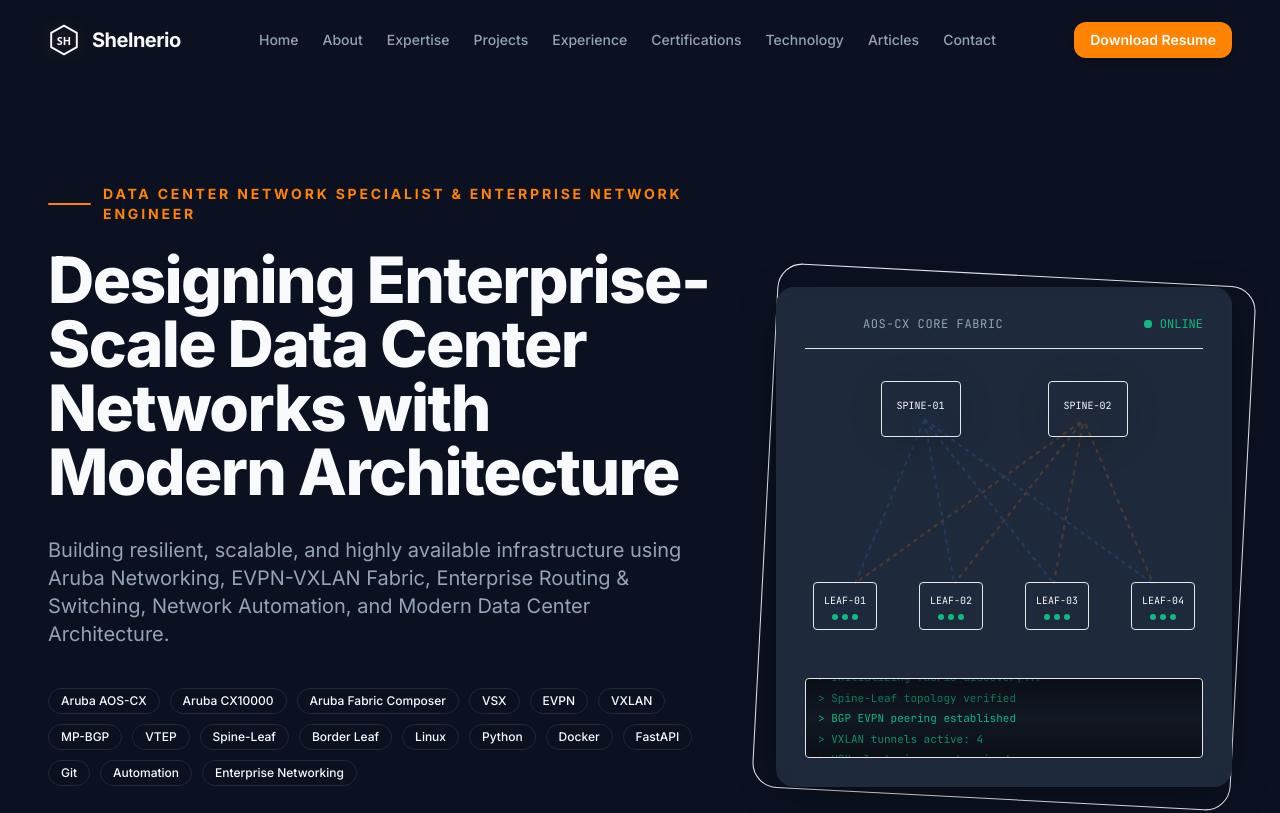
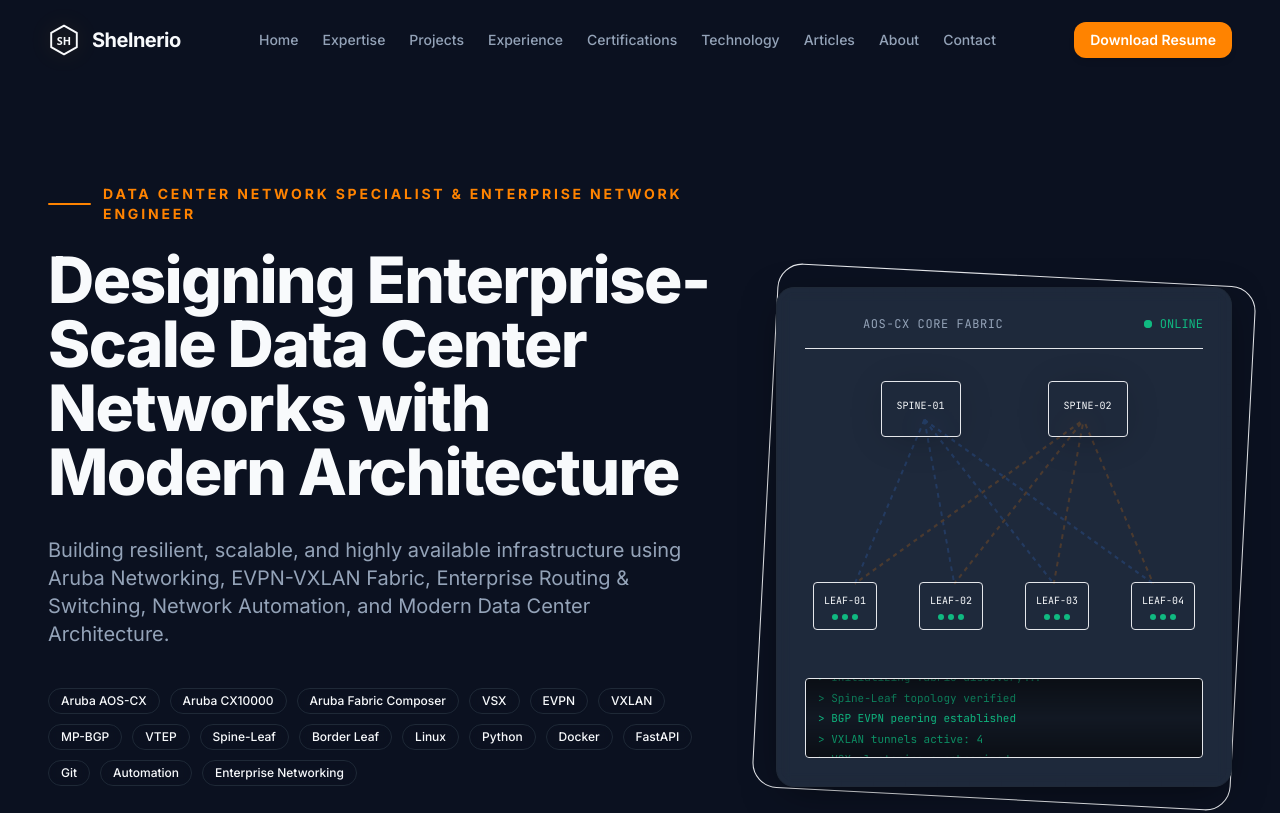
Before and after one commit to shelner8/portofolio, a Next.js app: page / in a window 1280 px wide. Shown: the top 813 px of the page. Built offline with nearby package versions, Linux system fonts and the light colour scheme; no server answers.

Commit message:
content(navigation): reorder navigation links to match homepage storytelling flow

```diff
--- a/src/data/footer.ts
+++ b/src/data/footer.ts
@@ -4,12 +4,12 @@
   copyright: `© ${new Date().getFullYear()} Enterprise Network Engineer. All rights reserved.`,
   navigation: [
     { name: "Home", href: "/" },
-    { name: "About", href: "#about" },
     { name: "Expertise", href: "#expertise" },
     { name: "Projects", href: "#projects" },
     { name: "Experience", href: "#experience" },
     { name: "Certifications", href: "#certifications" },
     { name: "Articles", href: "/articles" },
+    { name: "About", href: "#about" },
     { name: "Resume", href: "/resume.pdf" },
     { name: "Contact", href: "#contact" },
   ],
--- a/src/data/navigation.ts
+++ b/src/data/navigation.ts
@@ -1,11 +1,11 @@
 export const navigation = [
   { name: "Home", href: "/" },
-  { name: "About", href: "/#about" },
   { name: "Expertise", href: "/#expertise" },
   { name: "Projects", href: "/#projects" },
   { name: "Experience", href: "/#experience" },
   { name: "Certifications", href: "/#certifications" },
   { name: "Technology", href: "/technology" },
   { name: "Articles", href: "/#articles" },
+  { name: "About", href: "/#about" },
   { name: "Contact", href: "/#contact" },
 ];
```
Also changed, not shown: 1 other file (tests, documents, lock files or other folders).
